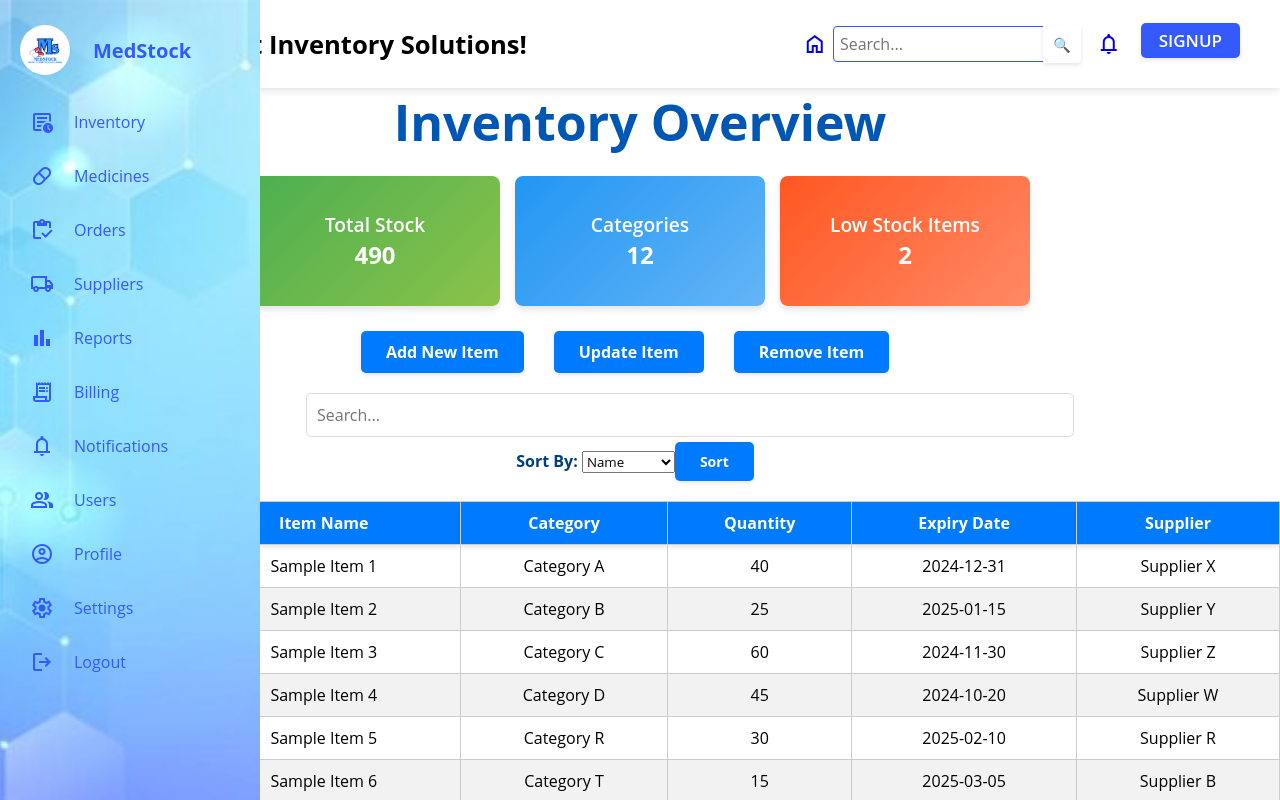
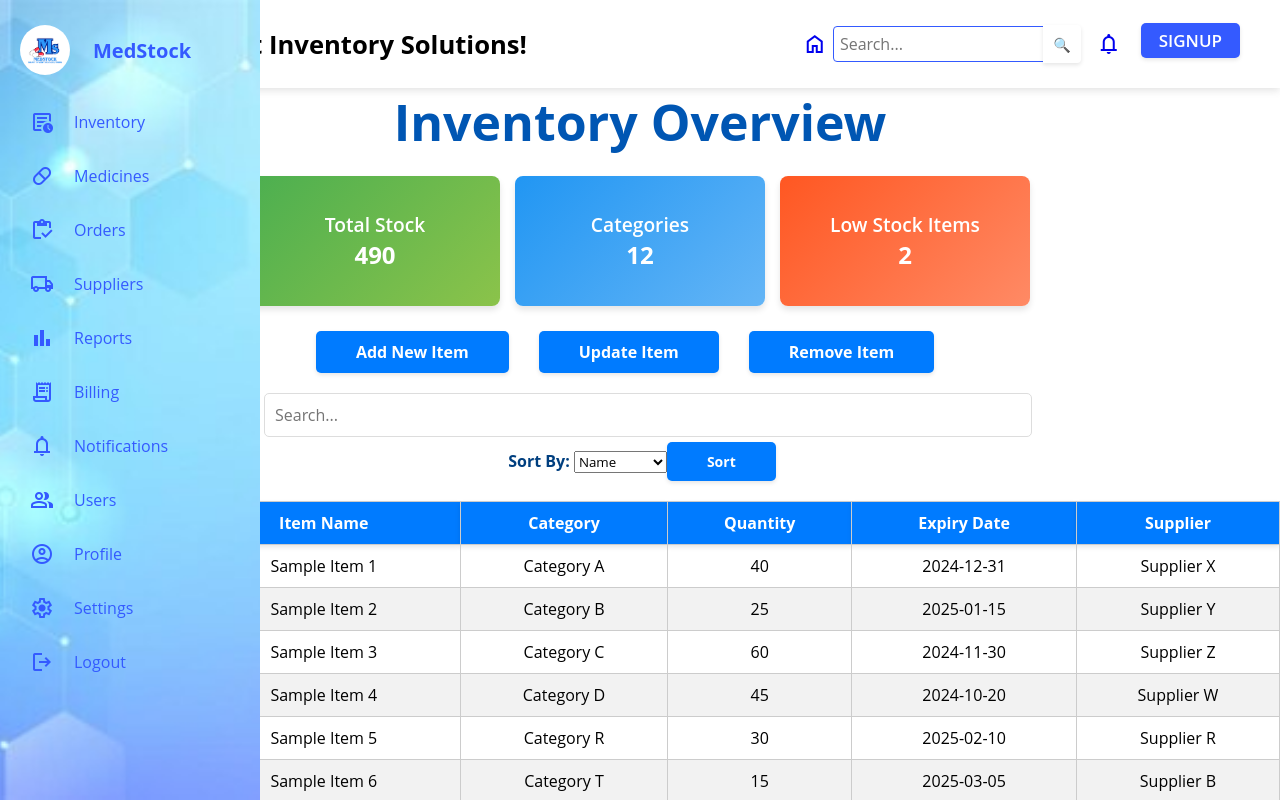
Before and after one commit to dnm10/New-MedStock, a React (Create React App) app in the folder medstock-app/: page /Inventory in a window 1280 px wide. Shown: the top 800 px of the page. Built offline with nearby package versions, Linux system fonts and the light colour scheme.

Commit message:
Done with css correctly

```diff
--- a/medstock-app/src/Components/Inventory.module.css
+++ b/medstock-app/src/Components/Inventory.module.css
@@ -15,7 +15,7 @@
     background-color: #007bff;
     color: white;
     border: none;
-    padding: 10px 25px;
+    padding: 10px 40px;
     margin-top: 5px;
     border-radius: 5px;
     cursor: pointer;
@@ -35,7 +35,6 @@
     margin-right: 30px;
     font-size: 16px;
 }
-
 
 .top-row {
     display: flex;
@@ -66,7 +65,7 @@
   .inventory input[type="text"], .inventory input[type="number"], .inventory input[type="date"], .inventory input[type="file"] {
     width: 60%;
     padding: 10px;
-    margin-left: 100px;
+    margin-left: 16px;
     border: 1px solid #ddd;
     border-radius: 5px;
     transition: box-shadow 0.3s ease;
@@ -184,6 +183,7 @@ table td button {
   label {
     font-weight: bold;
     color: #003f7f;
+    margin-left: 14px;
   }
 
   input[type="text"],
```
